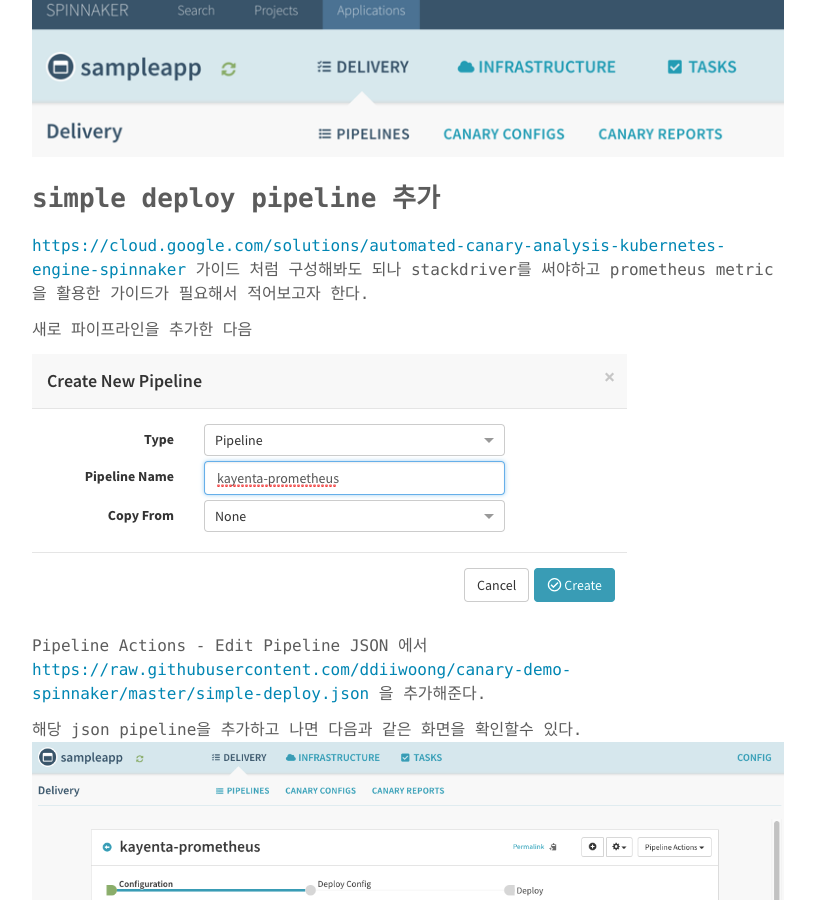
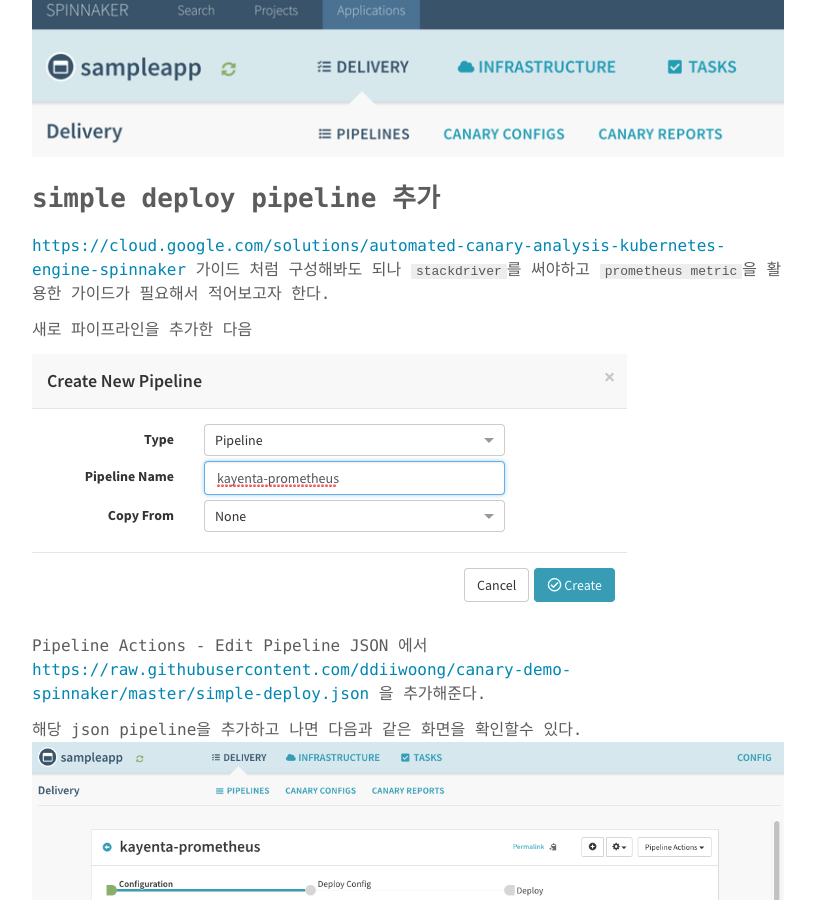
Before and after one commit to ddiiwoong/ddiiwoong.github.io_archive, a Jekyll site: the page built from _posts/2018-12-04-spinnaker-advanced-3.md, in a window 1280 px wide and 900 px high, scrolled down 4866 px. Shown: the whole window, without its empty margins (232-1047 px from the left). Built offline with Jekyll 4.4.1, drawn with Linux system fonts in a browser that asks for light colours; comment, search, counter and statistics services are not loaded.

Commit message:
191 line

```diff
--- a/_posts/2018-12-04-spinnaker-advanced-3.md
+++ b/_posts/2018-12-04-spinnaker-advanced-3.md
@@ -188,7 +188,7 @@ spin-rosco-f6f845d49-btjnd          1/1       Running   0          6d
 
 ## simple deploy pipeline 추가
 
-<https://cloud.google.com/solutions/automated-canary-analysis-kubernetes-engine-spinnaker> 가이드 처럼 구성해봐도 되나 stackdriver를 써야하고 prometheus metric을 활용한 가이드가 필요해서 적어보고자 한다.
+<https://cloud.google.com/solutions/automated-canary-analysis-kubernetes-engine-spinnaker> 가이드 처럼 구성해봐도 되나 `stackdriver`를 써야하고 `prometheus metric`을 활용한 가이드가 필요해서 적어보고자 한다.
 
 새로 파이프라인을 추가한 다음
 
```
